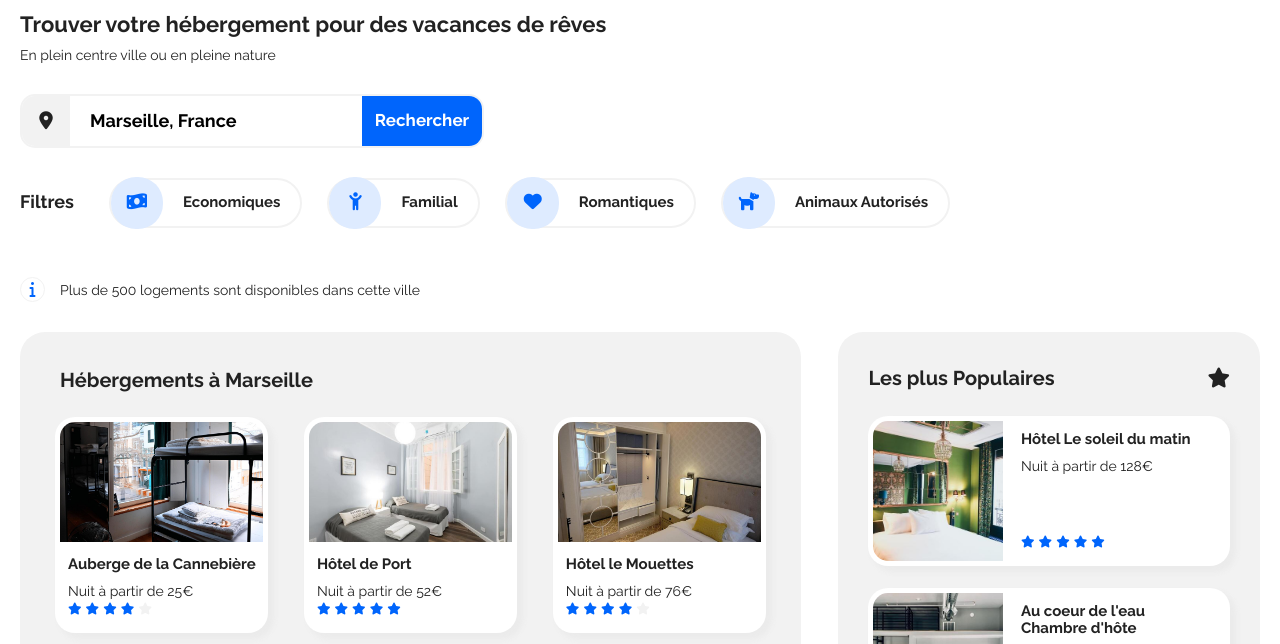
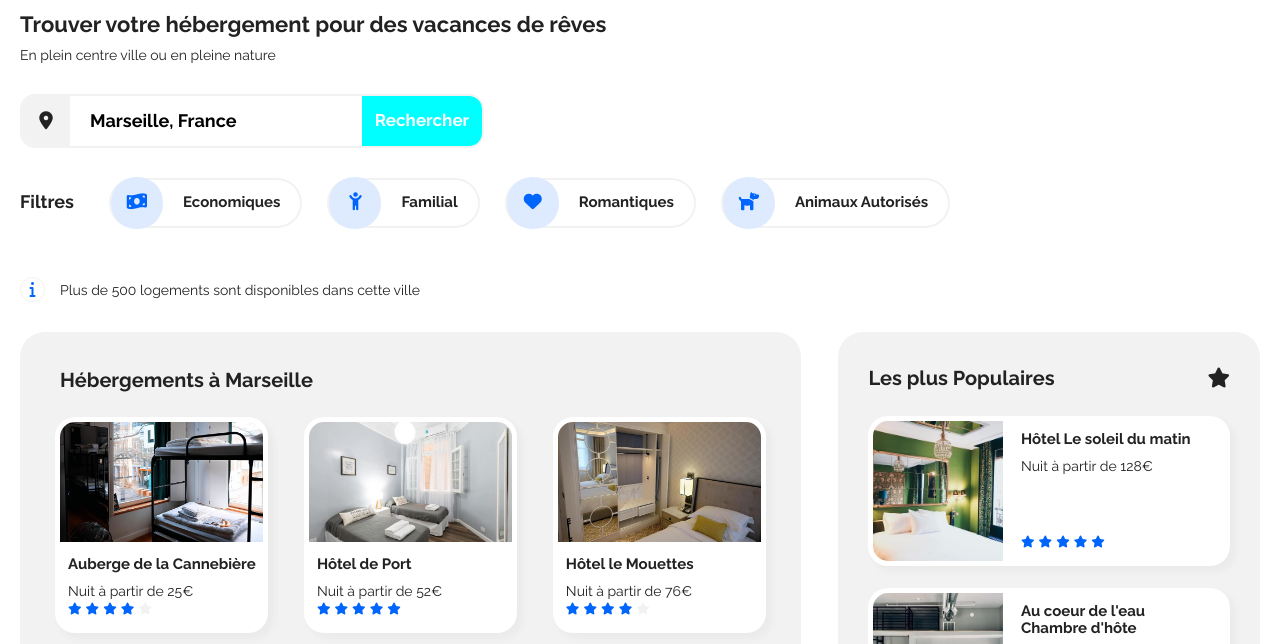
Before and after one commit to Yorann/booki, a plain HTML site: page index.html in a window 1280 px wide. Shown: the part 103-747 px from the top of the page. Drawn offline with nearby package versions, Linux system fonts and the light colour scheme; files whose address does not match are found by name.

Commit message:
change button color

```diff
--- a/css/style.css
+++ b/css/style.css
@@ -285,7 +285,7 @@ header {
 /*Bouton rechercher*/
 
 .btn-filter {
-  background-color: #0065fc;
+  background-color:aqua;
   border: none;
   width: 200px;
   font-size: 17px;
```
